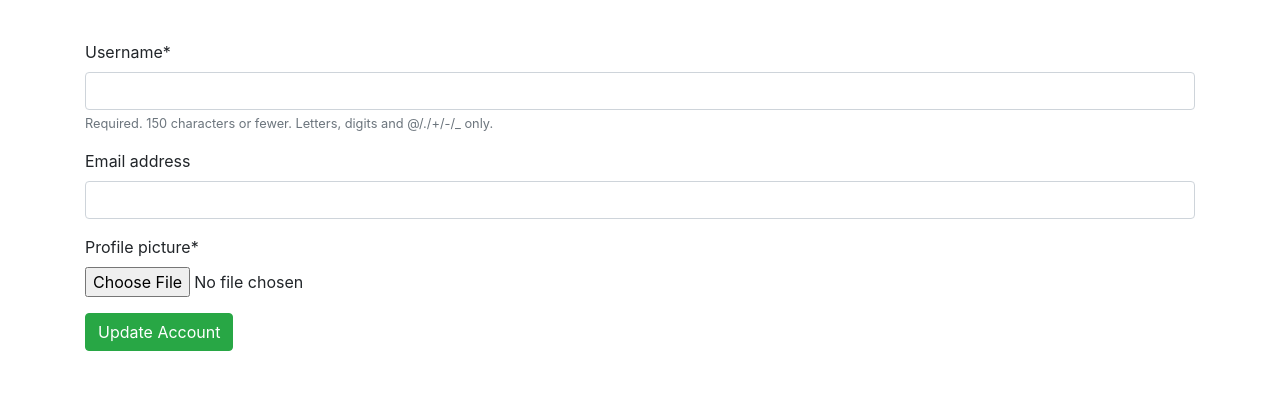
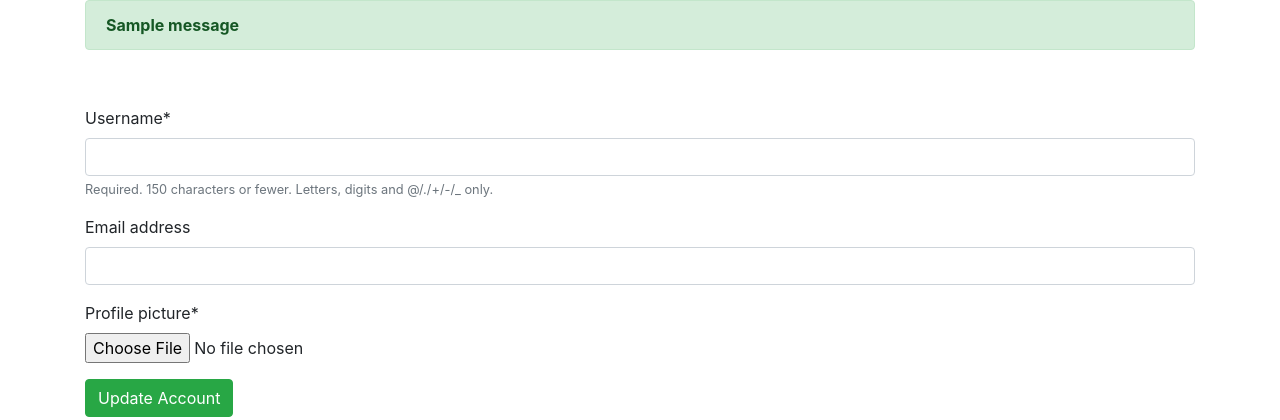
Before and after one commit to JakubWysocki1/Django4thYrProject, a Django app: template code/musicwebsite/accounts/templates/profile.html in a window 1280 px wide. Shown: the part 80-500 px from the top of the page. Run offline with Django 4.2, Linux system fonts and the light colour scheme; the template is opened without the code that fills it: values that come from a table or form of the project are taken from there, others are empty; one stand-in notice (Sample message) is shown; some libraries are stand-ins or nearby versions.

Commit message:
updated profile page further

```diff
--- a/code/musicwebsite/accounts/models.py
+++ b/code/musicwebsite/accounts/models.py
@@ -1,6 +1,6 @@
 from django.db import models
 from django.contrib.auth.models import AbstractUser
-
+from PIL import Image
 # Create your models here.
 
 
@@ -16,3 +16,13 @@ class UserProfile(models.Model):
 
     def __str__(self):
         return self.user.username
+
+    def save(self):
+        super().save()
+
+        img = Image.open(self.profile_picture.path)
+
+        if img.height > 300 or img.width > 300:
+            output_size = (300, 300)
+            img.thumbnail(output_size)
+            img.save(self.profile_picture.path)
--- a/code/musicwebsite/accounts/templates/profile.html
+++ b/code/musicwebsite/accounts/templates/profile.html
@@ -2,6 +2,15 @@
 {% load crispy_forms_tags %}
 {% load static %}
 {% block content %}
+
+    {% if messages %}
+    <div class="alert alert-success">
+        {% for message in messages %}
+        <strong{% if message.tags %} class="{{ message.tags }}">{% endif %}{{ message }}</strong>
+        {% endfor %}
+    </div>
+    {% endif %}
+
     <div>
         <img id="imageprofile" src="{{ user.userprofile.profile_picture.url }}">
 
--- a/code/musicwebsite/accounts/templates/signup.html
+++ b/code/musicwebsite/accounts/templates/signup.html
@@ -25,13 +25,12 @@
             <br>
             <div>
                 <p>
-                    Dear Customer,
+                    Dear User,
                     <br>
                     <br>
                     Your account has been created and it is ready to use.
                     <br>
-                    <a href="{% url 'main:home' %}">Continue shopping</a> and enjoy the
-                    variety dream holidays.
+                    <a href="{% url 'main:home' %}">Continue browsing</a>
                 </p>
             </div>
         </div>
--- a/code/musicwebsite/accounts/views.py
+++ b/code/musicwebsite/accounts/views.py
@@ -8,6 +8,7 @@ from django.contrib.auth.models import Group
 from django.contrib.auth.forms import AuthenticationForm
 from django.contrib.auth import login, authenticate, logout
 from django.contrib.auth.decorators import login_required
+from django.contrib import messages
 
 
 def signupView(request):
@@ -56,6 +57,7 @@ def profileView(request):
         if u_form.is_valid() and p_form.is_valid():
             u_form.save()
             p_form.save()
+            messages.success(request, 'Account Updated!')
             return redirect('profile')
 
     else:
```
Also changed, not shown: code/musicwebsite/db.sqlite3, code/musicwebsite/media/profile_pictures/IMG-20220625-WA0026.jpg (added), code/musicwebsite/media/profile_pictures/IMG-20220625-WA0026_qdNuqji.jpg (added), 1 other file.
